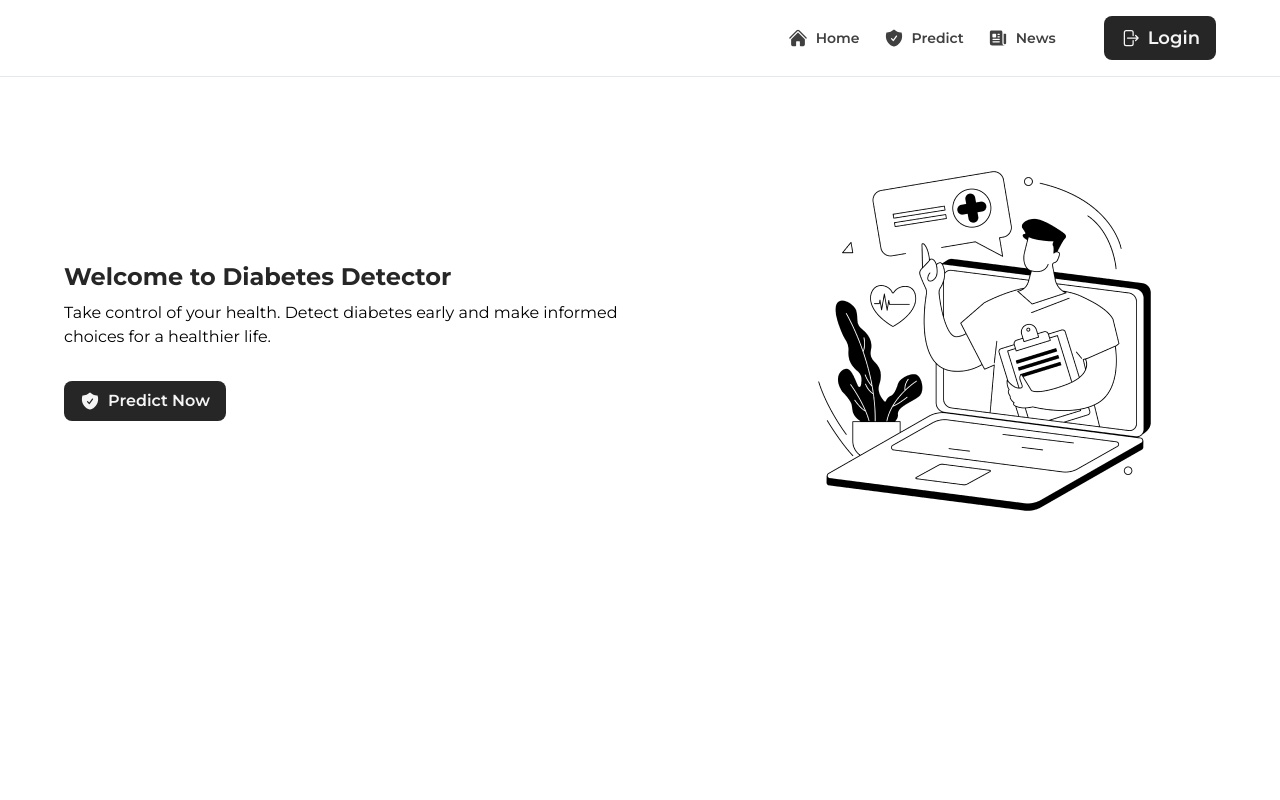
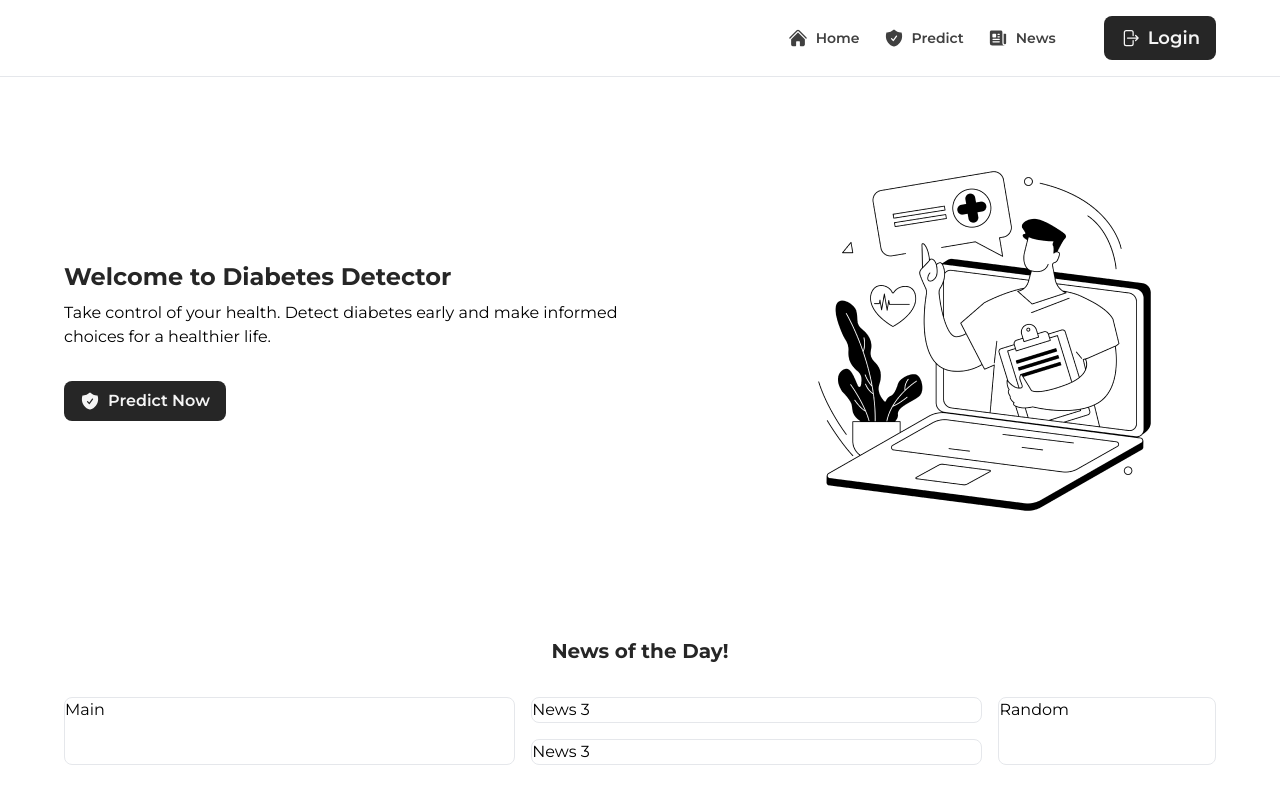
Before and after one commit to gdapriana/diadetect, a Next.js app in the folder web-client/: page / in a window 1280 px wide. Built offline with nearby package versions, Linux system fonts and the light colour scheme.

Commit message:
📰 news grid config

```diff
--- a/web-client/src/app/page.tsx
+++ b/web-client/src/app/page.tsx
@@ -1,9 +1,11 @@
 import Hero from "@/components/homepage/hero/Hero";
+import News from "@/components/homepage/news/News";
 
 export default function Home() {
   return (
     <main className="w-full flex justify-center items-center flex-col">
       <Hero />
+      <News />
     </main>
   );
 }
--- a/web-client/src/components/homepage/hero/Hero.tsx
+++ b/web-client/src/components/homepage/hero/Hero.tsx
@@ -1,6 +1,6 @@
 import Content from "@/components/homepage/hero/Content";
 import ImageSection from "@/components/homepage/hero/ImageSection";
-import metadata from "@/data/hero";
+import metadata from "@/data/homepage/hero";
 import HeroImage from "@/assets/images/hero.png";
 
 const Hero = () => {
--- /dev/null
+++ b/web-client/src/components/homepage/news/MainNews.tsx
@@ -0,0 +1,5 @@
+const MainNews = () => {
+  return <div className="rounded-lg row-span-2 border lg:col-span-2">Main</div>;
+};
+
+export default MainNews;
--- /dev/null
+++ b/web-client/src/components/homepage/news/MoreNews.tsx
@@ -0,0 +1,7 @@
+const MoreNews = () => {
+  return (
+    <div className="rounded-lg hidden row-span-2 lg:flex border">Random</div>
+  );
+};
+
+export default MoreNews;
--- /dev/null
+++ b/web-client/src/components/homepage/news/News.tsx
@@ -0,0 +1,27 @@
+import metadata from "@/data/homepage/news";
+import MainNews from "@/components/homepage/news/MainNews";
+import MoreNews from "@/components/homepage/news/MoreNews";
+import SubNews from "@/components/homepage/news/SubNews";
+
+const News = () => {
+  return (
+    <main className="w-full flex justify-center items-center" id="_news_root">
+      <div
+        className="w-full flex-col gap-8 flex m-8 justify-center items-center max-w-6xl"
+        id="_news_wrapper"
+      >
+        <h1 className="text-lg font-bold text-neutral-800 md:text-xl">
+          {metadata.title}
+        </h1>
+        <div className="w-full gap-4 grid grid-cols-1 grid-rows-4 sm:grid-cols-2 sm:grid-rows-2 lg:grid-cols-5">
+          <MainNews />
+          <SubNews />
+          <MoreNews />
+          <SubNews />
+        </div>
+      </div>
+    </main>
+  );
+};
+
+export default News;
--- /dev/null
+++ b/web-client/src/components/homepage/news/SubNews.tsx
@@ -0,0 +1,5 @@
+const SubNews = () => {
+  return <div className="rounded-lg border lg:col-span-2">News 3</div>;
+};
+
+export default SubNews;
--- /dev/null
+++ b/web-client/src/data/homepage/news.ts
@@ -0,0 +1,9 @@
+const metadata = {
+  title: "News of the Day!",
+  loadData: {
+    name: "More news",
+    link: "/news",
+  },
+};
+
+export default metadata;
```
Also changed, not shown: web-client/src/data/homepage/hero.ts (renamed from web-client/src/data/hero.ts).
